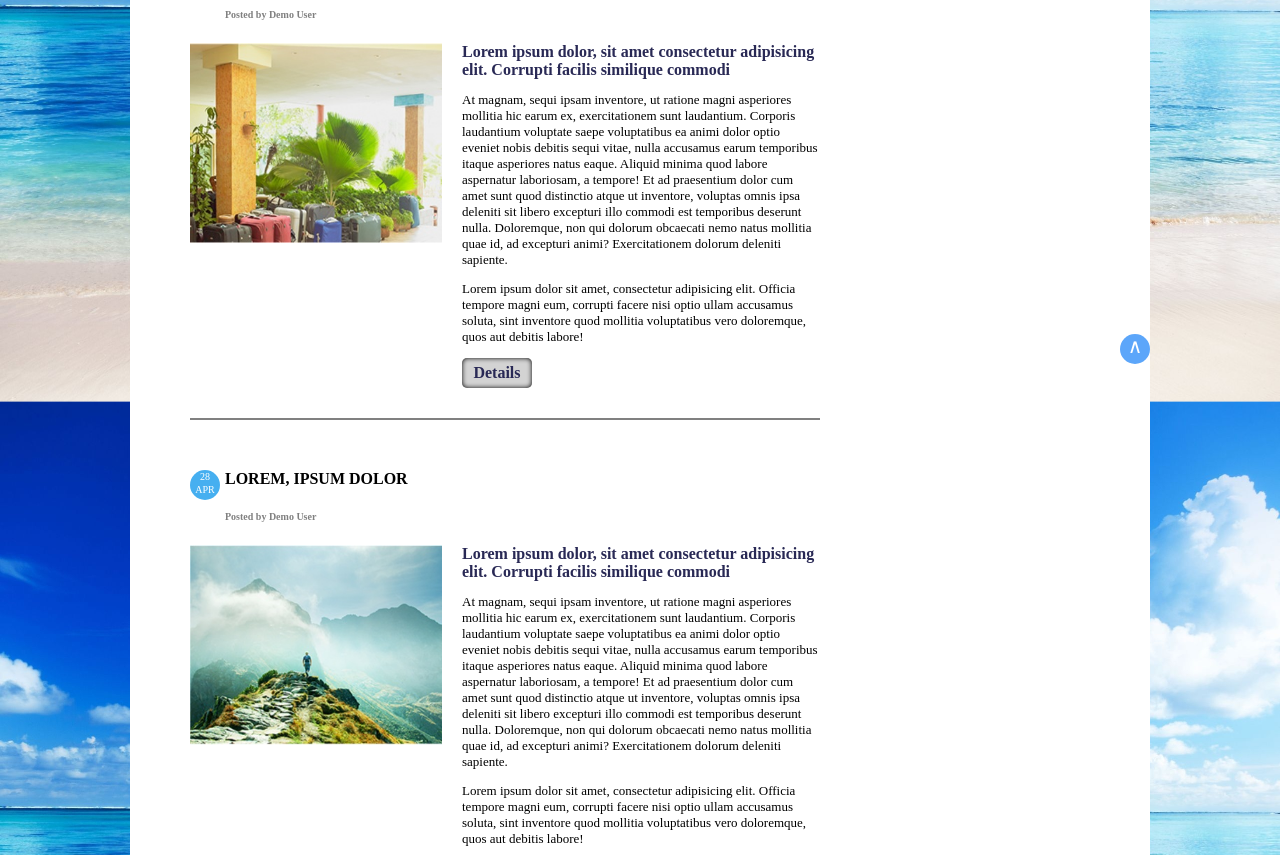
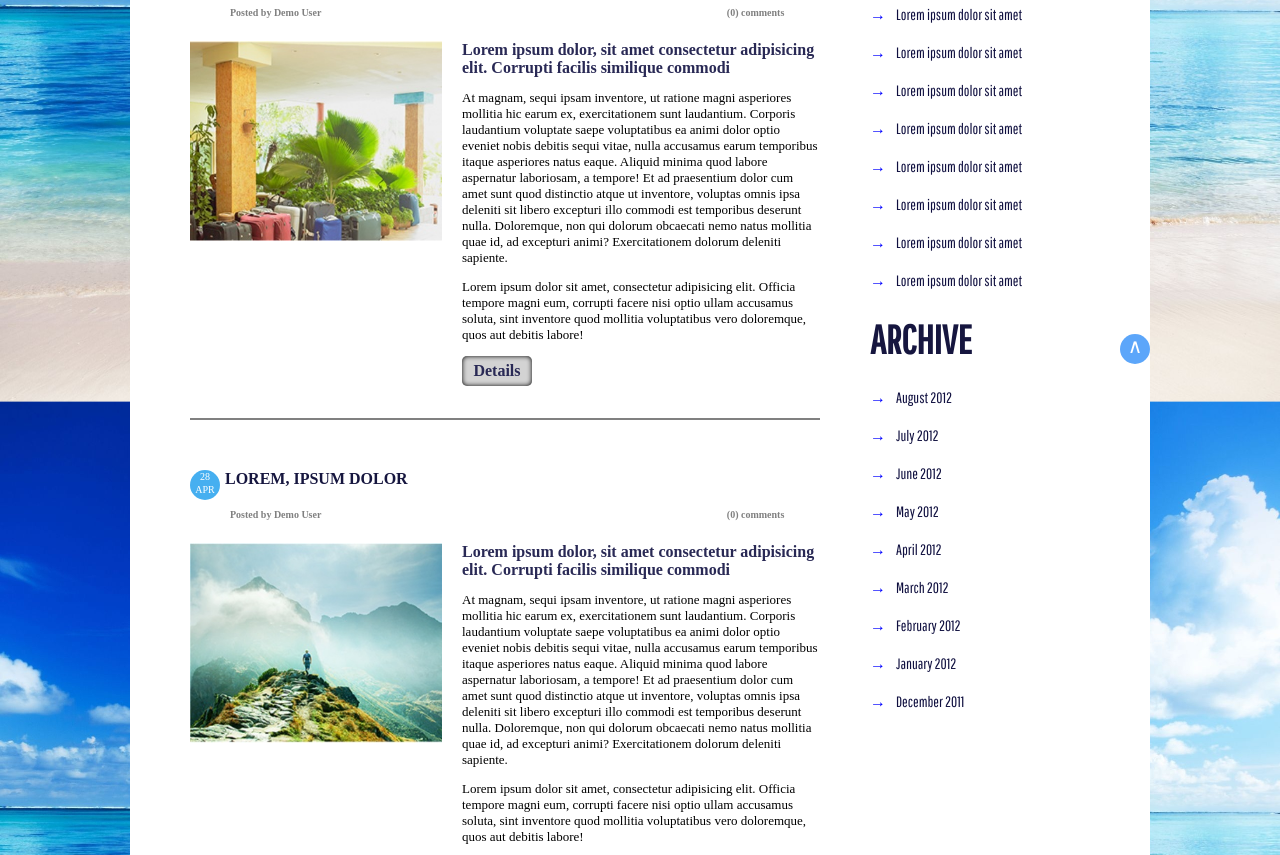
Before and after one commit to NatalieSolo/fe-core-hw, a plain HTML site: page module_6/index03.html in a window 1280 px wide. Shown: the part 400-1255 px from the top of the page. Drawn offline with Linux system fonts and the light colour scheme; a web font is replaced by a local one.

Commit message:
hw06 end

```diff
--- a/module_6/css/styles02.css
+++ b/module_6/css/styles02.css
@@ -120,7 +120,7 @@ main {
     display: flex;
     flex-direction: column;
     flex-wrap: wrap;
-    height: 600px;
+    height: 550px;
     border-bottom: 2px solid gray;
 }
 
@@ -308,6 +308,8 @@ figure {
     display: inline-block;
     width: 30px;
     height: 30px;
+    line-height: 25px;
+    text-decoration: none;
     border-radius: 15px;
 }
 
--- a/module_6/css/styles03.css
+++ b/module_6/css/styles03.css
@@ -117,6 +117,7 @@ main {
 
 .main_left {
     width: 70%;
+    margin-right: 50px;
 }
 
 .main_right {
@@ -146,12 +147,27 @@ main {
 .first_post>h4,
 .second_post>h4 {
     text-transform: uppercase;
+    color: #16163F;
 }
 
-.first_post>h6,
-.second_post>h6 {
+h6 {
     font-size: 10px;
     color: gray;
+}
+
+.little_text {
+    display: flex;
+    flex-direction: row;
+}
+
+.little_text_left {
+    width: 80%;
+    margin: 0 0 0 40px;
+}
+
+.little_text_right {
+    width: 15%;
+    margin-top: 0;
 }
 
 .first_post>h4,
--- a/module_6/index03.html
+++ b/module_6/index03.html
@@ -56,7 +56,11 @@
                 <h1>recent posts</h1>
                 <div class="first_post">
                     <h4>Lorem, ipsum dolor</h4>
-                    <h6>Posted by Demo User</h6>
+                    <div class="little_text">
+                        <h6 class="little_text_left">Posted by Demo User</h6>
+                        <h6 class="little_text_right">(0) comments</h6>
+                    </div>
+
                     <div class="flexbox">
                         <img src="img/blog1.jpg" alt="">
                         <div class="text">
@@ -77,7 +81,10 @@
                 </div>
                 <div class="second_post">
                     <h4>Lorem, ipsum dolor</h4>
-                    <h6>Posted by Demo User</h6>
+                    <div class="little_text">
+                        <h6 class="little_text_left">Posted by Demo User</h6>
+                        <h6 class="little_text_right">(0) comments</h6>
+                    </div>
                     <div class="flexbox">
                         <img src="img/blog2.jpg" alt="">
                         <div class="text">
@@ -96,6 +103,8 @@
                         </div>
                     </div>
                 </div>
+            </div>
+
             <div class="main_right">
                 <h1>categories</h1>
                 <ul>
```
Lines whose indentation alone changed are shown as unchanged.
